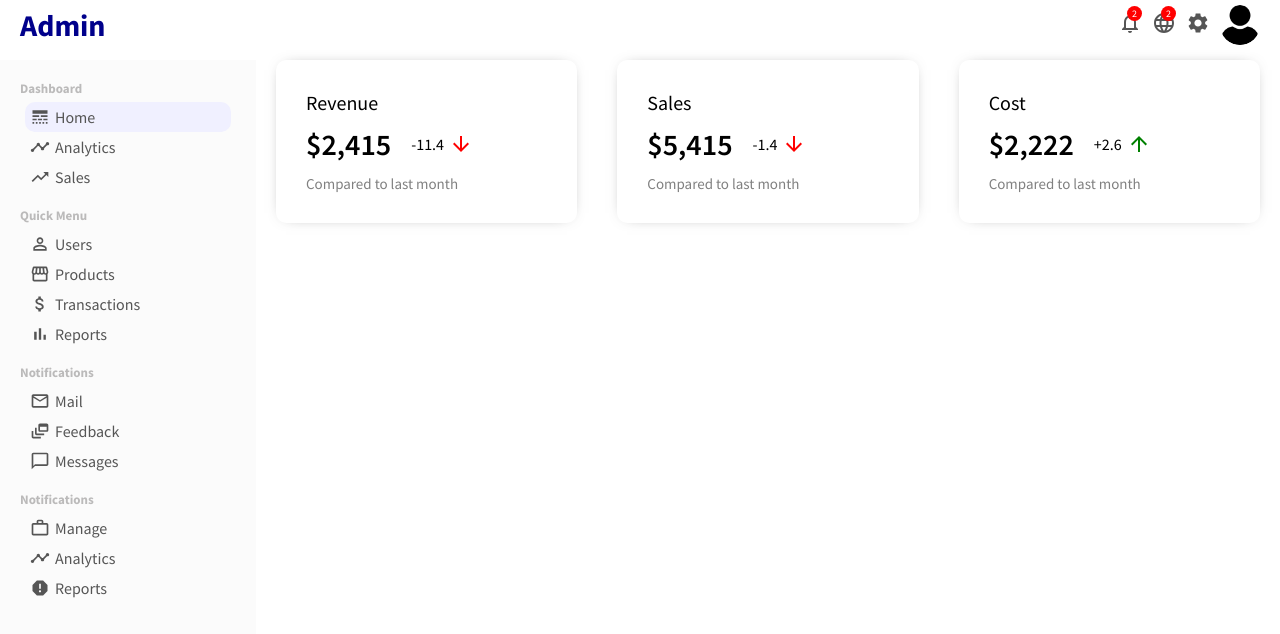
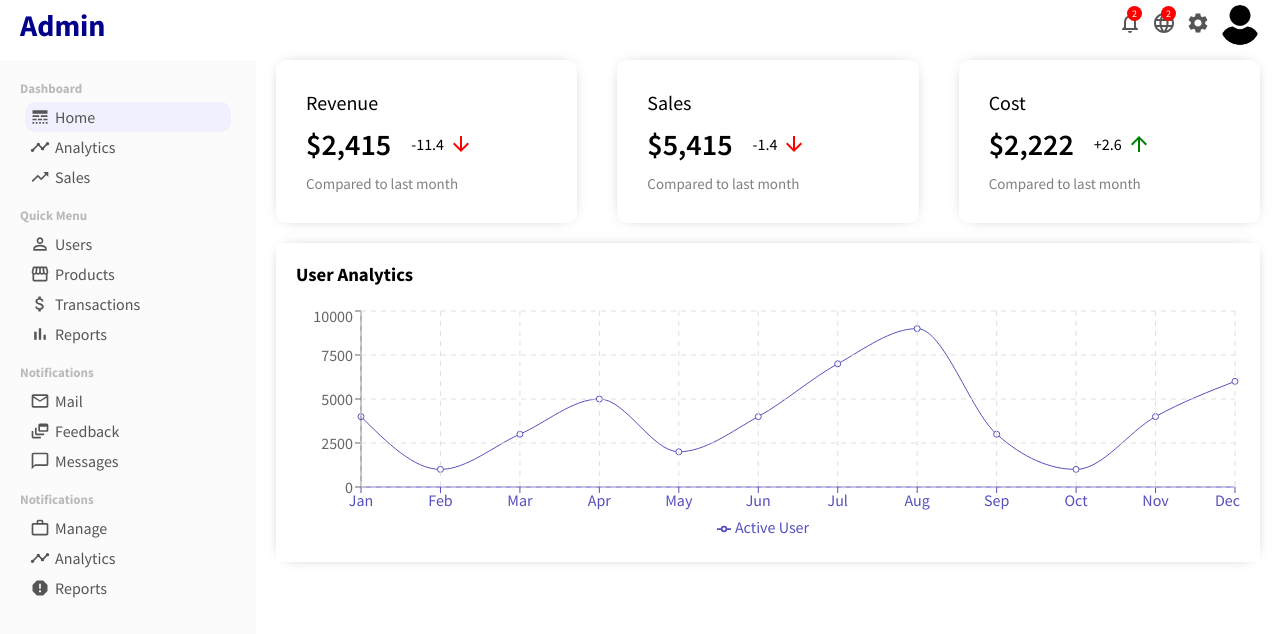
Before and after one commit to Zhenzhong-Zhou/Admin_Dashboard, a React (Create React App) app in the folder admin/: page / in a window 1280 px wide. Shown: the top 634 px of the page. Built offline with nearby package versions, Linux system fonts and the light colour scheme.

Commit message:
Add chart component

```diff
--- /dev/null
+++ b/admin/src/boilerplateData.js
@@ -0,0 +1,50 @@
+export const userData = [
+	{
+		month: 'Jan',
+		"Active User": 4000
+	},
+	{
+		month: 'Feb',
+		"Active User": 1000
+	},
+	{
+		month: 'Mar',
+		"Active User": 3000
+	},
+	{
+		month: 'Apr',
+		"Active User": 5000
+	},
+	{
+		month: 'May',
+		"Active User": 2000
+	},
+	{
+		month: 'Jun',
+		"Active User": 4000
+	},
+	{
+		month: 'Jul',
+		"Active User": 7000
+	},
+	{
+		month: 'Aug',
+		"Active User": 9000
+	},
+	{
+		month: 'Sep',
+		"Active User": 3000
+	},
+	{
+		month: 'Oct',
+		"Active User": 1000
+	},
+	{
+		month: 'Nov',
+		"Active User": 4000
+	},
+	{
+		month: 'Dec',
+		"Active User": 6000
+	},
+];
--- /dev/null
+++ b/admin/src/components/Chart/Chart.jsx
@@ -0,0 +1,22 @@
+import { LineChart, Line, XAxis, YAxis, CartesianGrid, Tooltip, Legend, ResponsiveContainer } from 'recharts';
+import "./styles.css";
+
+const Chart = ({title, data, dataKey, grid}) => {
+	return (
+		<div className={"chart"}>
+			<h3 className={"chartTitle"}>{title}</h3>
+			<ResponsiveContainer width={"100%"} aspect={4}>
+				<LineChart data={data}>
+					<XAxis dataKey={"month"} stroke={"#5550bd"}/>
+					<Line type={"monotone"} dataKey={dataKey} stroke={"#5550bd"}/>
+					<YAxis dataKey={""}/>
+					<Tooltip/>
+					{grid && <CartesianGrid stroke={"#e0dfdf"} strokeDasharray={"5 5"}/>}
+					<Legend/>
+				</LineChart>
+			</ResponsiveContainer>
+		</div>
+	);
+};
+
+export default Chart;
--- /dev/null
+++ b/admin/src/components/Chart/styles.css
@@ -0,0 +1,10 @@
+.chart {
+    margin: 20px;
+    padding: 20px;
+    -webkit-box-shadow: 0 0 15px -10px rgba(0, 0, 0, 0.75);
+    box-shadow: 0 0 15px -10px rgba(0, 0, 0, 0.75);
+}
+
+.chartTitle {
+    margin-bottom: 20px;
+}
--- a/admin/src/components/index.js
+++ b/admin/src/components/index.js
@@ -8,3 +8,4 @@ export {default as FeaturedInfo} from "./featurdInfo/FeaturedInfo";
 export {default as Revenue} from "./featurdInfo/FeaturedItem/Revenue";
 export {default as Sale} from "./featurdInfo/FeaturedItem/Sale";
 export {default as Cost} from "./featurdInfo/FeaturedItem/Cost";
+export {default as Chart} from "./Chart/Chart";
--- a/admin/src/pages/Home/Home.jsx
+++ b/admin/src/pages/Home/Home.jsx
@@ -1,10 +1,12 @@
 import "./styles.css";
-import {FeaturedInfo} from "../../components";
+import {Chart, FeaturedInfo} from "../../components";
+import {userData} from "../../boilerplateData";
 
 const Home = () => {
 	return (
 		<div className={"home"}>
 			<FeaturedInfo/>
+			<Chart data={userData} title={"User Analytics"} grid dataKey={"Active User"}/>
 		</div>
 	);
 };
```
